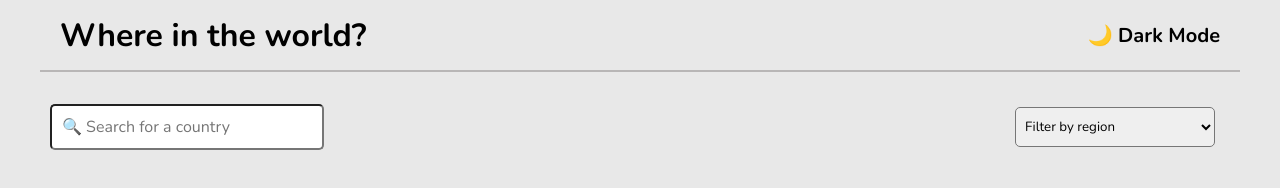
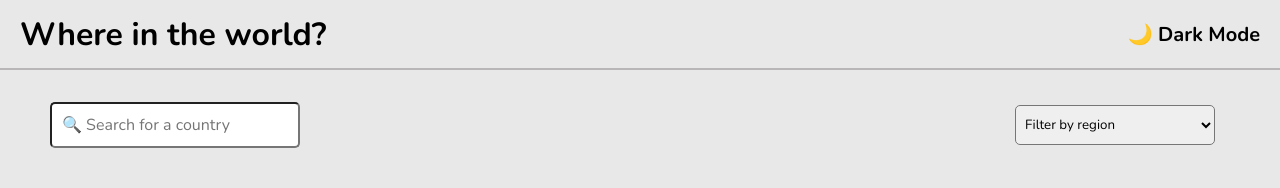
Before and after one commit to Olubiyi1/CountryFetch, a plain HTML site: page index.html in a window 1280 px wide. Drawn offline with nearby package versions, Linux system fonts and the light colour scheme; no server answers.

Commit message:
uneccesary lines removed

```diff
--- a/index.css
+++ b/index.css
@@ -1,6 +1,6 @@
 *{
     font-family:Nunito;
-    box-sizing: b;
+    box-sizing: border-box;
 }
 body{
     margin: 0px;
@@ -24,7 +24,6 @@ top{
     height: 70px;
     align-items: center;
     border-bottom: 2px solid rgb(184, 182, 182);
-    max-width: 1200px;
     margin: 0px auto;
     h1{
         font-size: 1.5em;
@@ -41,7 +40,7 @@ section{
     justify-content: space-between;
     margin: 20px auto 40px;
     align-items: center;
-    max-width: 1150px;
+    width: 1150px;
 
     input{
         border-radius: 5px;
@@ -88,10 +87,6 @@ input[type=text]{
 input[type=text]:focus{
   outline: none;
 }
-/* .cardInfo{
-    display: flex;
-    flex-wrap: wrap;
-} */
 @media screen and (min-width:0px){
     .cards{
         grid-template-columns: 1fr;
```
Also changed, not shown: index.html (+1 -0 lines).
